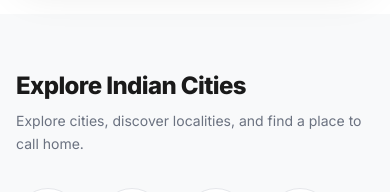
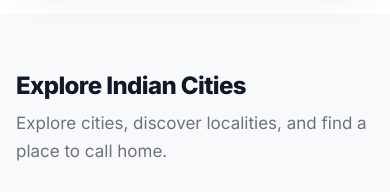
Before and after one commit to amannex/apnastay, a Next.js app: page / in a window 390 px wide. Shown: the part 830-1022 px from the top of the page. Built offline with nearby package versions, Linux system fonts and the light colour scheme; no server answers.

Commit message:
style(home): update Explore Indian Cities heading color to rgb(17, 24, 39) and subheading to 17px rgb(107, 114, 128)

```diff
--- a/src/components/sections/ExploreCities.tsx
+++ b/src/components/sections/ExploreCities.tsx
@@ -47,10 +47,10 @@ export default function ExploreCities({ selectedCity, onSelectCity }: ExploreCit
     <div id="cities" className="max-w-7xl mx-auto px-4 sm:px-6 lg:px-8">
       {/* 1. LEFT-ALIGNED SECTION HEADER */}
       <div className="text-left mb-8 sm:mb-10">
-        <h2 className="text-2xl sm:text-3xl md:text-4xl font-extrabold tracking-tight text-[#1A1A1A]">
+        <h2 className="text-2xl sm:text-3xl md:text-4xl font-extrabold tracking-tight text-[rgb(17,24,39)]">
           Explore Indian Cities
         </h2>
-        <p className="mt-2 text-sm sm:text-base text-[#6B7280] leading-relaxed">
+        <p className="mt-2 text-[17px] text-[rgb(107,114,128)] leading-relaxed">
           Explore cities, discover localities, and find a place to call home.
         </p>
       </div>
```
